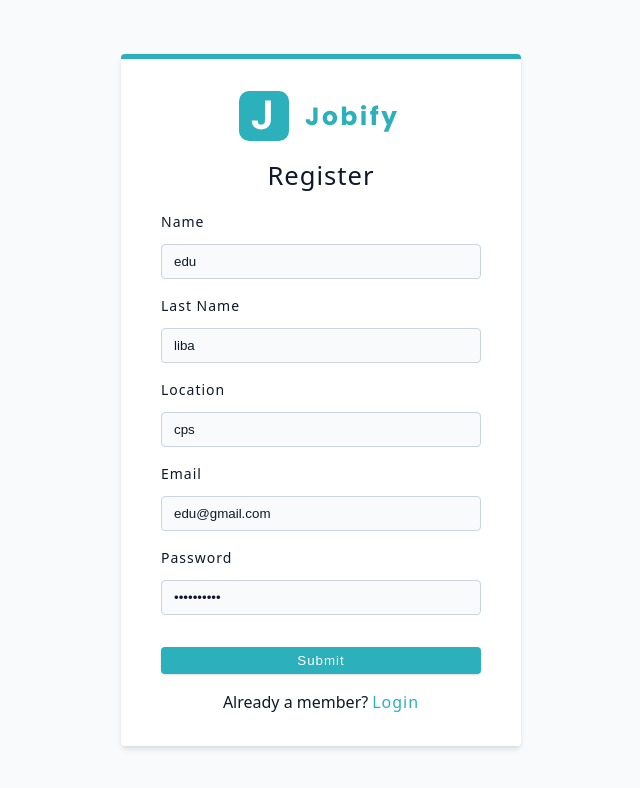
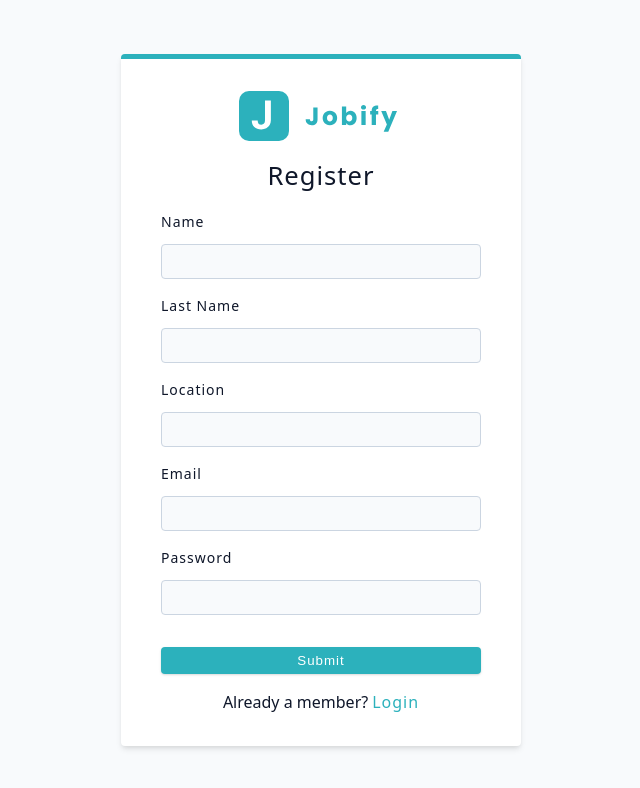
Before and after one commit to scudella/jobdesk, a React (Vite) app in the folder client/: page /register in a window 1280 px wide. Shown: the top 788 px of the page, without its empty margins (319-959 px from the left). Built offline with nearby package versions, Linux system fonts and the light colour scheme.

Commit message:
Remove default values for register and login

```diff
--- a/client/src/pages/Login.jsx
+++ b/client/src/pages/Login.jsx
@@ -40,8 +40,8 @@ const Login = () => {
       <Form method='post' className='form'>
         <Logo />
         <h4>login</h4>
-        <FormRow type='email' name='email' defaultValue='edu@gmail.com' />
-        <FormRow type='password' name='password' defaultValue='secreto456' />
+        <FormRow type='email' name='email' />
+        <FormRow type='password' name='password' />
         <SubmitBtn />
         <button type='button' className='btn btn-block' onClick={loginDemoUser}>
           explore the app
--- a/client/src/pages/Register.jsx
+++ b/client/src/pages/Register.jsx
@@ -23,16 +23,11 @@ const Register = () => {
       <Form method='post' className='form'>
         <Logo />
         <h4>Register</h4>
-        <FormRow type='text' name='name' defaultValue='edu' />
-        <FormRow
-          type='text'
-          name='lastName'
-          labelText='last name'
-          defaultValue='liba'
-        />
-        <FormRow type='text' name='location' defaultValue='cps' />
-        <FormRow type='email' name='email' defaultValue='edu@gmail.com' />
-        <FormRow type='password' name='password' defaultValue='secreto456' />
+        <FormRow type='text' name='name' />
+        <FormRow type='text' name='lastName' labelText='last name' />
+        <FormRow type='text' name='location' />
+        <FormRow type='email' name='email' />
+        <FormRow type='password' name='password' />
         <SubmitBtn />
         <p>
           Already a member?
```
